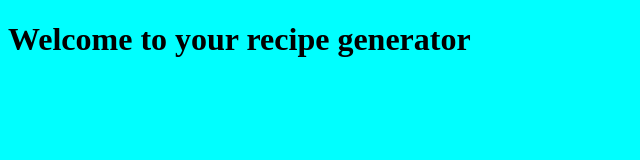
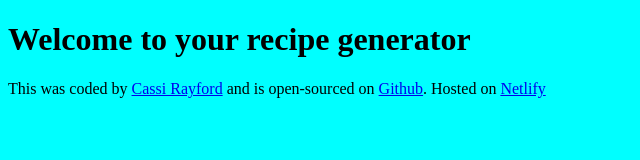
Before and after one commit to cassi-r/recipe-generator, a plain HTML site: page index.html in a window 1280 px wide. Shown: the whole page, without its empty margins (0-640 px from the left). Drawn offline with Linux system fonts and the light colour scheme.

Commit message:
added footer and links

```diff
--- a/index.html
+++ b/index.html
@@ -8,6 +8,18 @@
   </head>
   <body>
     <h1>Welcome to your recipe generator</h1>
+
+    <footer>
+      This was coded by
+      <a href="https://github.com/cassi-r" target="_blank">Cassi Rayford</a> and
+      is open-sourced on
+      <a href="https://github.com/cassi-r/recipe-generator" target="_blank"
+        >Github</a
+      >. Hosted on
+      <a href="https://recipe-generator-with-ai.netlify.app/" target="_blank"
+        >Netlify</a
+      >
+    </footer>
     <script src="src/index.js"></script>
   </body>
 </html>
```
